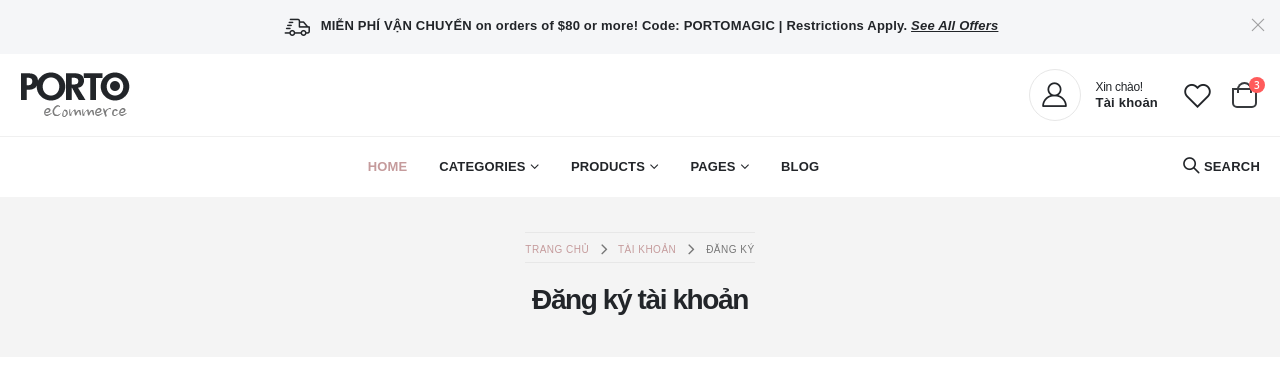
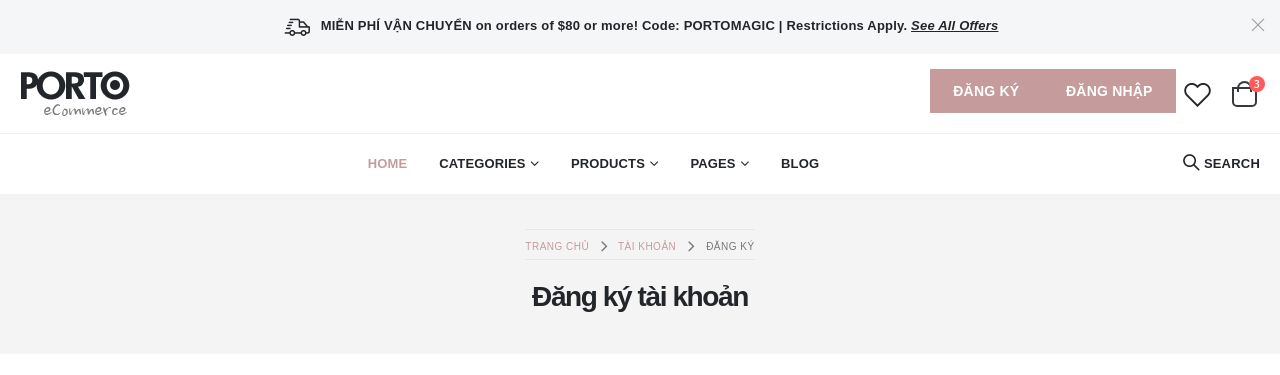
Before and after one commit to iamdangtrinh/pro1014, a PHP site: page /pro1041/user/register in a window 1280 px wide. Shown: the top 375 px of the page. Run offline with PHP 8.4, Linux system fonts and the light colour scheme.

Commit message:
login session
cập nhật session

```diff
--- a/controller/c_user.php
+++ b/controller/c_user.php
@@ -24,19 +24,14 @@
                         // cho phép đăng nhập
                         if($has_account > 0) {
                             $_SESSION['user'] = $has_account;
+                            header('location: '.$base_url.'page/home');
+
                         } else if($has_account == 0) {
-                        $_SESSION['error']['login'] = "Tài khoản quý khách không tồn tại. Click vào đây để đăng ký";
+                        $_SESSION['error']['login'] = "Tài khoản hoặc mật khẩu sai. Vui lòng thử lại";
                         }
-
                     }
-
                 }
-                // checklogin();
-                // Nếu tồn tại
-
-                // Nếu không tồn tại
-
-                // hien thi du lieu
+                // Chuyển về trang chủ
                 $view_name='user_login';
                 $title ="Đăng nhập";
                 break;
--- a/model/m_user.php
+++ b/model/m_user.php
@@ -1,6 +1,8 @@
 <?php
     include_once 'm_pdo.php';
     // thao tac du lieu trong cs fql
+
+    // kiểm tra tài khoản trong sql có tồn tại hay không
     function check_login($email, $password){
         return pdo_query_one("SELECT * FROM taikhoan WHERE Email=? AND MatKhau=?",$email,$password);
     }
--- a/view/v_user_layout.php
+++ b/view/v_user_layout.php
@@ -5,21 +5,23 @@
     <meta charset="UTF-8">
     <meta http-equiv="X-UA-Compatible" content="IE=edge">
     <meta name="viewport" content="width=device-width, initial-scale=1, shrink-to-fit=no">
-    <title><?= $title?></title>
+    <title>
+        <?= $title ?>
+    </title>
     <meta name="description" content="Website bán hàng">
     <!-- Favicon -->
-    <link rel="icon" type="image/x-icon" href="<?=$base_url?>upload/icons/favicon.png">
+    <link rel="icon" type="image/x-icon" href="<?= $base_url ?>upload/icons/favicon.png">
 
     <!-- Plugins CSS File -->
-    <link rel="stylesheet" href="<?=$base_url?>assets/css/bootstrap.min.css">
+    <link rel="stylesheet" href="<?= $base_url ?>assets/css/bootstrap.min.css">
 
     <!-- Main CSS File -->
-    <link rel="stylesheet" href="<?=$base_url?>assets/css/style23.css">
-    <link rel="stylesheet" href="<?=$base_url?>assets/css/demo23.min.css">
+    <link rel="stylesheet" href="<?= $base_url ?>assets/css/style23.css">
+    <link rel="stylesheet" href="<?= $base_url ?>assets/css/demo23.min.css">
 
     <!-- Js -->
-    <script src="<?=$base_url?>assets/js/jquery.min.js"></script>
-    <script src="<?=$base_url?>assets/js/validate.js"></script>
+    <script src="<?= $base_url ?>assets/js/jquery.min.js"></script>
+    <script src="<?= $base_url ?>assets/js/validate.js"></script>
 
 </head>
 
@@ -27,7 +29,8 @@
     <div class="page-wrapper">
         <div class="top-notice font2">
             <div class="container-fluid text-center text-dark">
-                <i class="icon-shipping align-middle"></i><b class="text-uppercase">Miễn phí vận chuyển</b>&nbsp;on orders of
+                <i class="icon-shipping align-middle"></i><b class="text-uppercase">Miễn phí vận chuyển</b>&nbsp;on
+                orders of
                 $80 or more!
                 Code:&nbsp;<b class="text-uppercase">PortoMagic</b>&nbsp;| Restrictions Apply.&nbsp;<a
                     href="demo23-shop.html" class="text-dark">See All Offers</a>
@@ -42,21 +45,33 @@
                         <button class="mobile-menu-toggler" type="button">
                             <i class="fas fa-bars"></i>
                         </button>
-                        <a href="<?=$base_url?>page/home" class="logo">
-                            <img src="<?=$base_url?>upload/demoes/demo23/logo.png" alt="Porto Logo" width="113" height="48">
+                        <a href="<?= $base_url ?>page/home" class="logo">
+                            <img src="<?= $base_url ?>upload/demoes/demo23/logo.png" alt="Porto Logo" width="113"
+                                height="48">
                         </a>
                     </div>
 
                     <div class="header-right">
-                        <a href="<?=$base_url?>user/login" class="header-icon d-lg-block d-none">
+                        <div class="d-lg-block d-none">
+                            <div class="header-userinfo">
                             <div class="header-user">
-                                <i class="icon-user-2"></i>
-                                <div class="header-userinfo">
-                                    <span class="d-inline-block font2 line-height-1">Xin chào!</span>
-                                    <h4 class="mb-0">Tài khoản</h4>
+                                    <?php if (isset($_SESSION['user'])): ?>
+                                        <i class="icon-user-2"></i>
+                                        <div class="">
+                                        <span class="d-inline-block font2 line-height-1">Xin chào!</span>
+                                        <h4 class="mb-0">
+                                            <?php echo strstr($_SESSION['user']['Email'], '@', true) ?>
+                                        </h4>
+                                        </div>
+                                    <?php else: ?>
+                                        <a href="<?= $base_url ?>user/register"
+                                            class="btn btn-primary d-inline-block font2 line-height-1">Đăng ký</a>
+                                        <a href="<?= $base_url ?>user/login"
+                                            class="btn btn-primary d-inline-block font2 line-height-1">Đăng nhập</a>
+                                    <?php endif ?>
                                 </div>
                             </div>
-                        </a>
+                        </div>
 
                         <a href="wishlist.html" class="header-icon">
                             <i class="icon-wishlist-2"></i>
@@ -93,7 +108,7 @@
 
                                             <figure class="product-image-container">
                                                 <a href="demo23-product.html" class="product-image">
-                                                    <img src="<?=$base_url?>upload/products/product-1.jpg" alt="product"
+                                                    <img src="<?= $base_url ?>upload/products/product-1.jpg" alt="product"
                                                         width="80" height="80">
                                                 </a>
 
@@ -115,7 +130,7 @@
 
                                             <figure class="product-image-container">
                                                 <a href="demo23-product.html" class="product-image">
-                                                    <img src="<?=$base_url?>upload/products/product-2.jpg" alt="product"
+                                                    <img src="<?= $base_url ?>upload/products/product-2.jpg" alt="product"
                                                         width="80" height="80">
                                                 </a>
 
@@ -137,7 +152,7 @@
 
                                             <figure class="product-image-container">
                                                 <a href="demo23-product.html" class="product-image">
-                                                    <img src="<?=$base_url?>upload/products/product-3.jpg" alt="product"
+                                                    <img src="<?= $base_url ?>upload/products/product-3.jpg" alt="product"
                                                         width="80" height="80">
                                                 </a>
                                                 <a href="#" class="btn-remove" title="Remove Product"><span>×</span></a>
@@ -189,10 +204,10 @@
                         <nav class="main-nav">
                             <ul class="menu">
                                 <li class="active">
-                                    <a href="<?=$base_url?>page/home">Home</a>
+                                    <a href="<?= $base_url ?>page/home">Home</a>
                                 </li>
                                 <li>
-                                    <a href="<?=$base_url?>page/shop">Categories</a>
+                                    <a href="<?= $base_url ?>page/shop">Categories</a>
                                     <div class="megamenu megamenu-fixed-width megamenu-3cols">
                                         <div class="row">
                                             <div class="col-lg-4">
@@ -257,7 +272,7 @@
 
         <main class="main">
             <!-- ruot cua WEBSITE -->
-            <?php include_once 'view/v_'.$view_name.'.php'; ?>
+            <?php include_once 'view/v_' . $view_name . '.php'; ?>
         </main><!-- End .main -->
 
         <footer class="footer">
@@ -266,8 +281,8 @@
                     <div class="row">
                         <div class="col-lg-6 col-xl-4">
                             <a href="#">
-                                <img class="logo mb-3" src="<?=$base_url?>upload/demoes/demo23/logo.png" alt="Porto Logo"
-                                    width="113" height="48"></a>
+                                <img class="logo mb-3" src="<?= $base_url ?>upload/demoes/demo23/logo.png"
+                                    alt="Porto Logo" width="113" height="48"></a>
 
                             <div class="row">
                                 <div class="col-sm-6 pr-sm-0">
@@ -285,7 +300,10 @@
                                 <div class="col-sm-6 pr-sm-0">
                                     <div class="contact-widget m-b-3">
                                         <h4 class="widget-title font2">EMAIL:</h4>
-                                        <a href="https://portotheme.com/cdn-cgi/l/email-protection#b4d9d5ddd8f4d1ccd5d9c4d8d19ad7dbd9"><span class="__cf_email__" data-cfemail="533e323a3f13362b323e233f367d303c3e">[email&#160;protected]</span></a>
+                                        <a
+                                            href="https://portotheme.com/cdn-cgi/l/email-protection#b4d9d5ddd8f4d1ccd5d9c4d8d19ad7dbd9"><span
+                                                class="__cf_email__"
+                                                data-cfemail="533e323a3f13362b323e233f367d303c3e">[email&#160;protected]</span></a>
                                     </div>
                                 </div>
                                 <div class="col-sm-6 pl-sm-0">
@@ -397,7 +415,7 @@
                     </div>
 
                     <div class="footer-right ml-auto mt-1 mt-sm-0">
-                        <img src="<?=$base_url?>upload/demoes/demo23/payment-icon.png" alt="payment">
+                        <img src="<?= $base_url ?>upload/demoes/demo23/payment-icon.png" alt="payment">
                     </div>
                 </div>
             </div><!-- End .footer-bottom -->
@@ -419,7 +437,7 @@
             <span class="mobile-menu-close"><i class="fa fa-times"></i></span>
             <nav class="mobile-nav">
                 <ul class="mobile-menu">
-                    <li><a href="<?=$base_url?>page/home">Home</a></li>
+                    <li><a href="<?= $base_url ?>page/home">Home</a></li>
                     <li>
                         <a href="demo23-shop.html">Categories</a>
                         <ul>
@@ -562,7 +580,7 @@
 
     <div class="sticky-navbar">
         <div class="sticky-info">
-            <a href="<?=$base_url?>page/home">
+            <a href="<?= $base_url ?>page/home">
                 <i class="icon-home"></i>Home
             </a>
         </div>
@@ -592,9 +610,9 @@
 
     <!-- popup  -->
     <!-- <div class="newsletter-popup mfp-hide bg-img" id="newsletter-popup-form"
-        style="background: #f1f1f1 no-repeat center/cover url(<?=$base_url?>upload/newsletter_popup_bg.jpg)">
+        style="background: #f1f1f1 no-repeat center/cover url(<?= $base_url ?>upload/newsletter_popup_bg.jpg)">
         <div class="newsletter-popup-content">
-            <img src="<?=$base_url?>upload/logo-black.png" alt="Logo" class="logo-newsletter" width="111" height="44">
+            <img src="<?= $base_url ?>upload/logo-black.png" alt="Logo" class="logo-newsletter" width="111" height="44">
             <h2 class="ls-n-25">Subscribe to newsletter</h2>
 
             <p class="font2">
@@ -627,17 +645,18 @@
     <a id="scroll-top" href="#top" title="Top" role="button"><i class="icon-angle-up"></i></a>
 
     <!-- Plugins JS File -->
-    <script src="<?=$base_url?>assets/js/bootstrap.bundle.min.js"></script>
-    <script src="<?=$base_url?>assets/js/plugins.min.js"></script>
-    <script src="<?=$base_url?>assets/js/optional/isotope.pkgd.min.js"></script>
-    <script src="<?=$base_url?>assets/js/jquery.appear.min.js"></script>
-    <script src="<?=$base_url?>assets/js/jquery.plugin.min.js"></script>
+    <script src="<?= $base_url ?>assets/js/bootstrap.bundle.min.js"></script>
+    <script src="<?= $base_url ?>assets/js/plugins.min.js"></script>
+    <script src="<?= $base_url ?>assets/js/optional/isotope.pkgd.min.js"></script>
+    <script src="<?= $base_url ?>assets/js/jquery.appear.min.js"></script>
+    <script src="<?= $base_url ?>assets/js/jquery.plugin.min.js"></script>
 
 
     <!-- Main JS File -->
-    <script src="<?=$base_url?>assets/js/main.min.js"></script>
+    <script src="<?= $base_url ?>assets/js/main.min.js"></script>
 </body>
 
 
-<!-- Mirrored from portotheme.com/html/porto_ecommerce/<?=$base_url?>page/home by HTTrack Website Copier/3.x [XR&CO'2014], Wed, 01 Nov 2023 07:24:57 GMT -->
+<!-- Mirrored from portotheme.com/html/porto_ecommerce/<?= $base_url ?>page/home by HTTrack Website Copier/3.x [XR&CO'2014], Wed, 01 Nov 2023 07:24:57 GMT -->
+
 </html>
--- a/view/v_user_login.php
+++ b/view/v_user_login.php
@@ -78,7 +78,10 @@
 					$.ajax({
 						type: "POST",
 						url: "?mod=user&act=login",
-						data: $(form).serializeArray(),
+						data: {
+                              email: email,
+                              password: password
+                          },
 
 						success: function (response) {
 							console.log(response);
```
